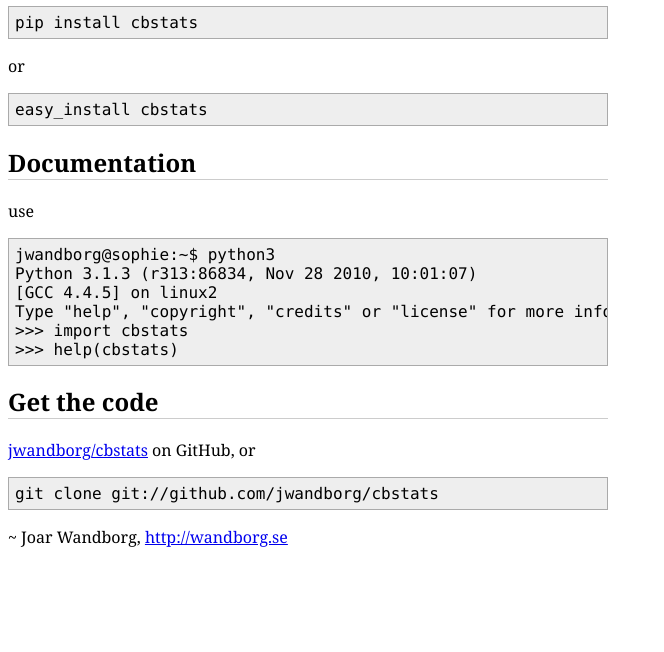
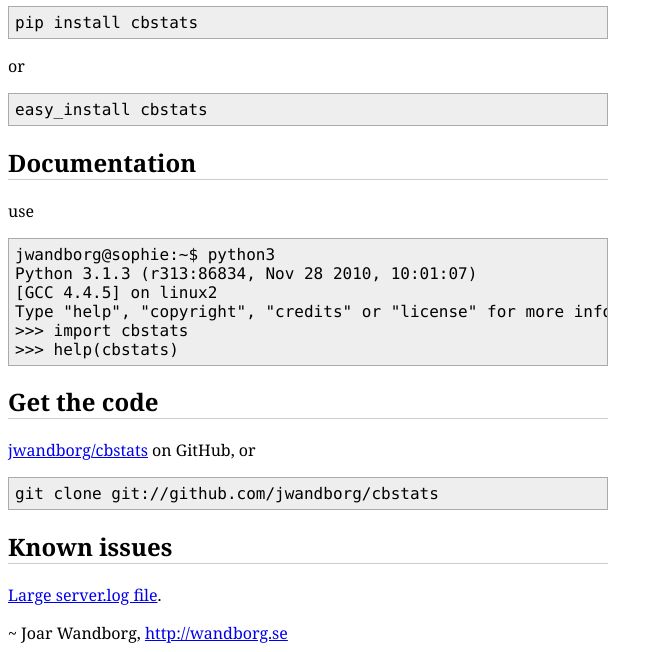
Before and after one commit to joar/cbstats, a Jekyll site: the page built from index.md, in a window 1280 px wide. Shown: the part 320-972 px from the top of the page, without its empty margins (0-664 px from the left). Built offline with Jekyll 4.4.1, drawn with Linux system fonts in a browser that asks for light colours; before the commit the page ends 900 px from its top, so only the background shows below that.

Commit message:
Added "Known issues"

```diff
--- a/index.md
+++ b/index.md
@@ -37,3 +37,7 @@
 [jwandborg/cbstats](//github.com/jwandborg/cbstats) on GitHub, or
 
 	git clone git://github.com/jwandborg/cbstats
+
+## Known issues
+
+[Large server.log file](https://github.com/jwandborg/cbstats/issues/1).
```
